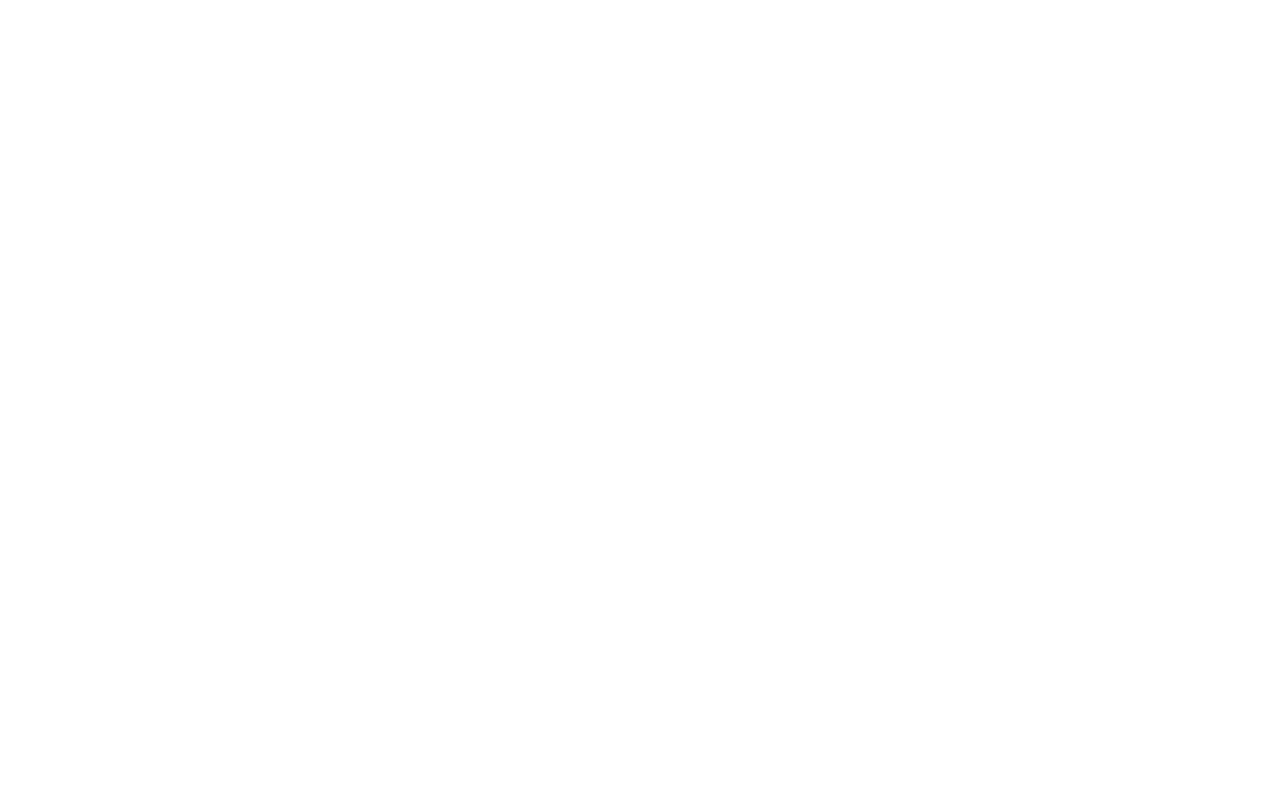
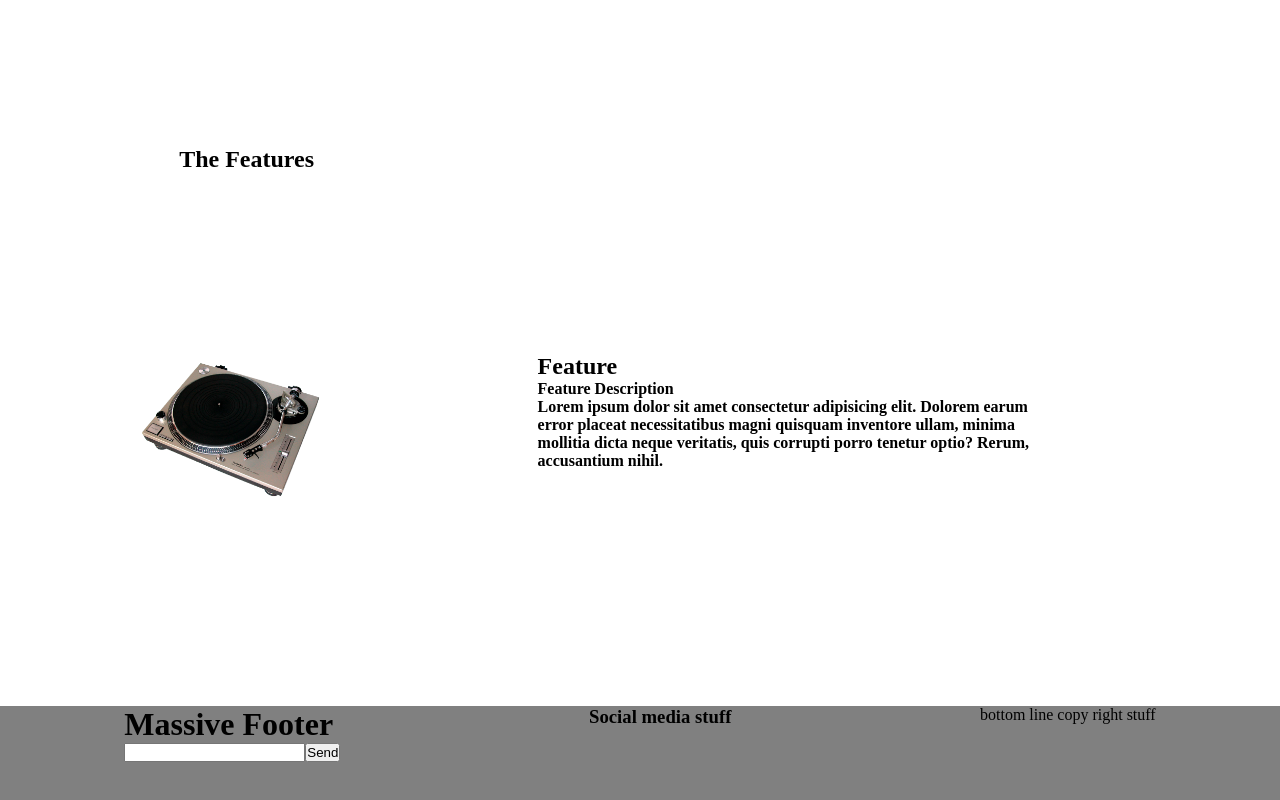
Before and after one commit to PaulSess/vinyl-ts, a Next.js app: page / in a window 1280 px wide. Shown: the part 2306-3106 px from the top of the page. Before the commit the page ends 2032 px from the top, so only its background shows below. Built offline with nearby package versions, Linux system fonts and the light colour scheme.

Commit message:
landingpage whole basic structure is kinda set

```diff
--- a/app/page.jsx
+++ b/app/page.jsx
@@ -34,9 +34,9 @@
       {/* <script type="text/javascript">
         const herovideo = document.getElementById('herovideo');
       </script> */}
-      <section style={{display:'flex', justifyContent:'center', alignContent:'center', marginTop:'13%'}}>
+      <section style={{display:'flex', justifyContent:'center', alignContent:'center', marginTop:'18%'}}>
         <img style={{width:'400px', marginRight:'100px'}} id='pageproduct' src="product.png" alt="the vinyl player" />
-        <img style={{position:'absolute', zIndex:'-1', left:'-20px', top:'100px'}} src="product-blob.svg" alt="bg blob" />
+        <img style={{position:'absolute', zIndex:'-1', left:'-20px', top:'160px'}} src="product-blob.svg" alt="bg blob" />
         <div>
           <h1 style={{marginBottom:'100px'}}>Tomer's Vinyl LifeHack<div id='headerbackground'></div></h1>
           <h2 style={{marginLeft:'30px'}}>Short catchy sentence about the mission here!</h2>
@@ -48,7 +48,7 @@
         <img style={{width:'400px', marginRight:'10%'}} src="product.png" alt="logo" />
       </section>
 
-      <section style={{display:'flex', justifyContent:'space-around'}}>
+      <section style={{display:'flex', justifyContent:'space-around', marginTop:'20%'}}>
         <div>
           <img style={{width:'350px'}} src="landingpage portrait1.jpg" alt="img step 1" />
           <p>Description</p>
@@ -62,6 +62,34 @@
           <p>Description</p>
         </div>
       </section>
+
+      <section style={{margin:'200px 10%'}}>
+        <h1 style={{marginBottom:'100px', margin:'100px 0 180px 5%'}}>The Features</h1>
+        <div className="featurediv" style={{display:'flex'}}>
+          <img src="product.png" alt="featrue img" style={{width:'20%'}} />
+          <div className="featuretxt-carousell" style={{marginLeft:'20%', paddingRight:'10%'}} >
+            <h2>Feature</h2>
+            <h4>Feature Description<br></br>
+                Lorem ipsum dolor sit amet consectetur adipisicing elit. Dolorem earum error placeat necessitatibus magni quisquam inventore ullam, minima mollitia dicta neque veritatis, quis corrupti porro tenetur optio? Rerum, accusantium nihil.
+            </h4>
+          </div>
+        </div>
+      </section>
+
+      <footer style={{height:'600px', backgroundColor:'grey', marginTop:'100px', display:'flex', justifyContent:'space-around'}}>
+        <div>
+          <h1>Massive Footer</h1>
+          <form action="">
+          <label htmlFor="footerinput"><input id='footerinput' type="text" /><button type='submit'>Send</button></label>
+          </form>
+        </div>
+        <div>
+          <h3>Social media stuff</h3>
+        </div>
+        <div>
+          <p>bottom line copy right stuff</p>
+        </div>
+      </footer>
     </>
   )
 }
```
